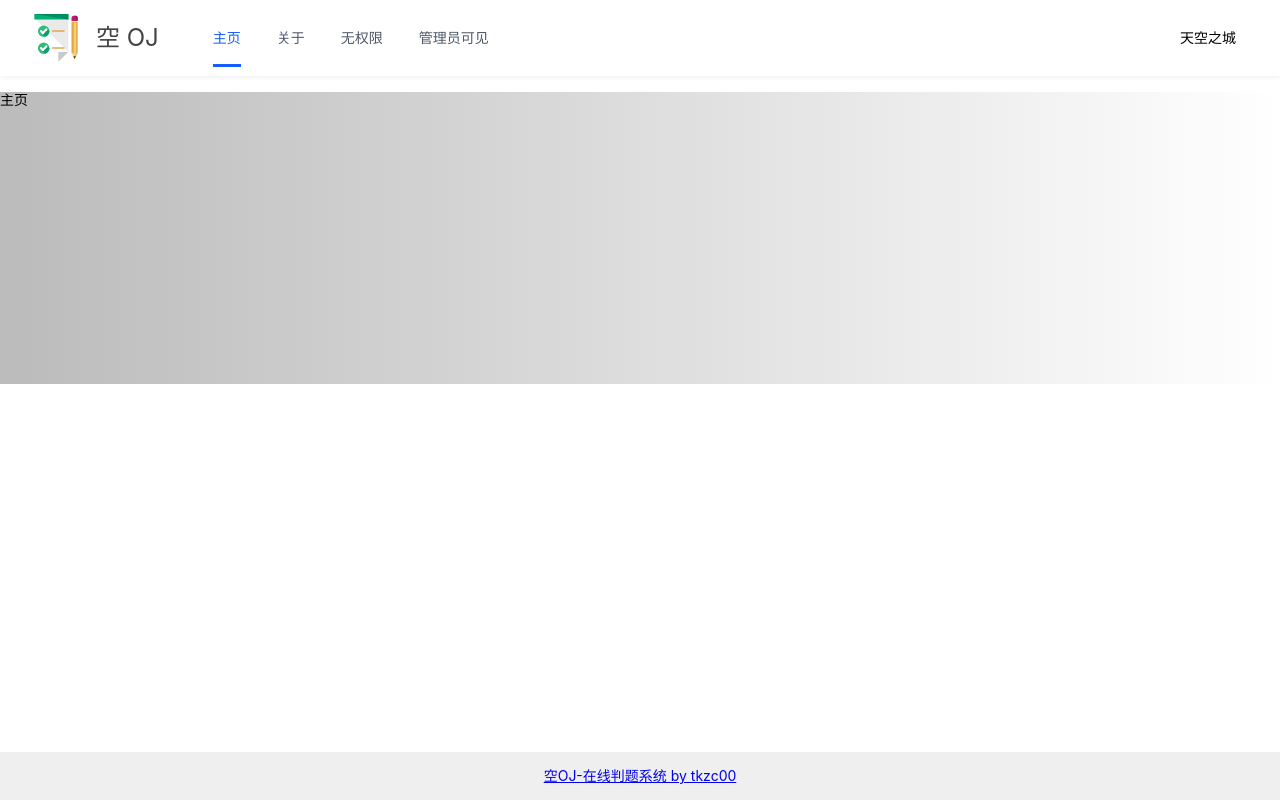
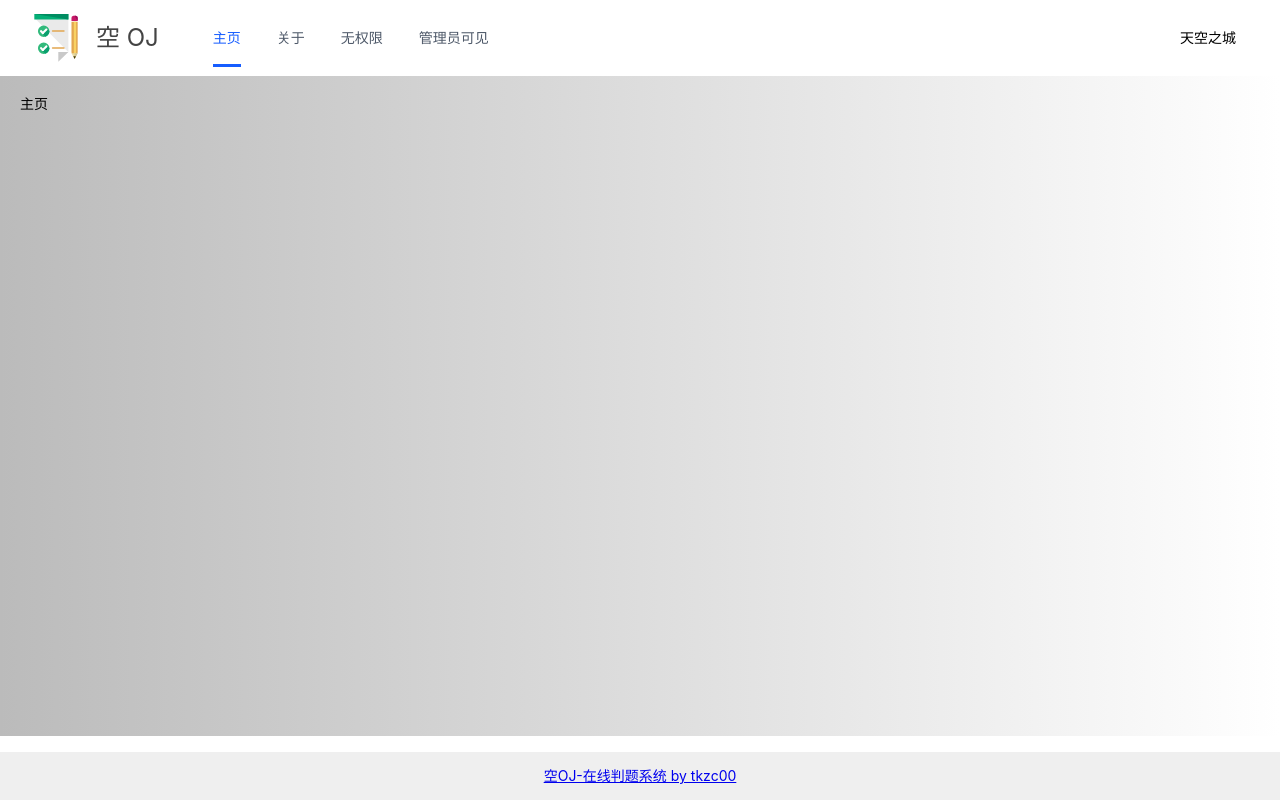
Before and after one commit to zktkzc/kongoj, a Vue app in the folder kongoj-frontend/: page / in a window 1280 px wide. Built offline with nearby package versions, Linux system fonts and the light colour scheme.

Commit message:
update: 前端项目调整布局

```diff
--- a/kongoj-frontend/src/components/GlobalHeader.vue
+++ b/kongoj-frontend/src/components/GlobalHeader.vue
@@ -24,7 +24,7 @@
 </script>
 
 <template>
-  <a-row id="globalHeader" align="center">
+  <a-row id="globalHeader" align="center" :wrap="false">
     <a-col flex="auto">
       <a-menu
         mode="horizontal"
--- a/kongoj-frontend/src/layouts/BasicLayout.vue
+++ b/kongoj-frontend/src/layouts/BasicLayout.vue
@@ -4,7 +4,7 @@
 
 <template>
   <div id="basicLayout">
-    <a-layout style="height: 400px">
+    <a-layout style="min-height: 100vh">
       <a-layout-header class="header">
         <global-header />
       </a-layout-header>
@@ -25,19 +25,19 @@
 }
 
 #basicLayout .header {
-  margin-bottom: 16px;
   box-shadow: #eee 1px 1px 5px;
 }
 
 #basicLayout .content {
   background: linear-gradient(to right, #bbb, #fff);
   margin-bottom: 16px;
+  padding: 20px;
 }
 
 #basicLayout .footer {
   background: #efefef;
   padding: 16px;
-  position: absolute;
+  position: sticky;
   bottom: 0;
   left: 0;
   right: 0;
```
